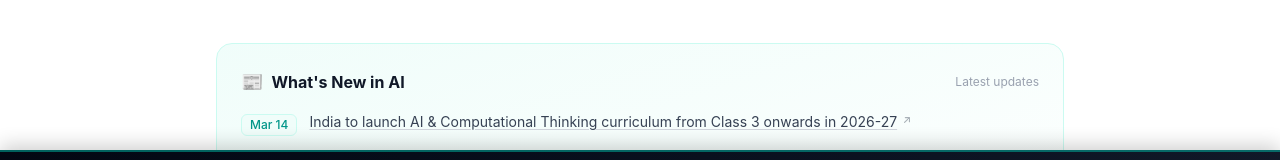
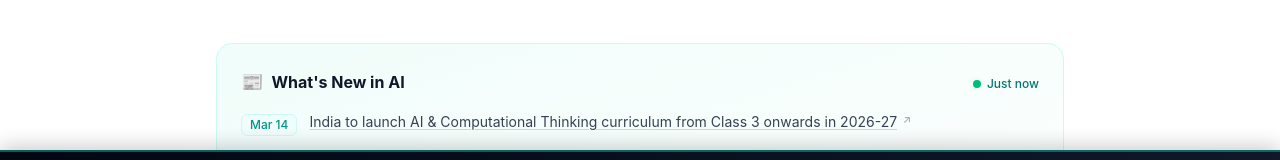
Before and after one commit to AIThinkTankSpace/AIThinkTank, a Next.js app: page /ai-for-kids in a window 1280 px wide. Shown: the part 600-760 px from the top of the page. Built offline with nearby package versions, Linux system fonts and the light colour scheme.

Commit message:
Add live timestamp with pulse dot to news digest — shows relative update time

```diff
--- a/src/components/HubPage.tsx
+++ b/src/components/HubPage.tsx
@@ -30,8 +30,9 @@ export default function HubPage({ category }: { category: Category }) {
   const interactives = getInteractivesByCategory(category);
   const labels = sectionLabels[category];
 
-  // Use build-time date so it auto-updates on every deploy
+  // Capture build timestamp — used for "Updated X min ago" and formatted date
   const buildDate = new Date();
+  const buildTime = buildDate.toISOString();
   const formattedDate = buildDate.toLocaleDateString("en-US", {
     year: "numeric",
     month: "long",
@@ -66,7 +67,7 @@ export default function HubPage({ category }: { category: Category }) {
       </section>
 
       {/* AI News Digest */}
-      <NewsDigest category={category} />
+      <NewsDigest category={category} buildTime={buildTime} />
 
       {/* Interactive Content Section */}
       {interactives.length > 0 && (
--- /dev/null
+++ b/src/components/LiveTimestamp.tsx
@@ -0,0 +1,46 @@
+"use client";
+
+import { useState, useEffect } from "react";
+
+function getRelativeTime(buildTime: string): string {
+  const now = Date.now();
+  const built = new Date(buildTime).getTime();
+  const diffMs = now - built;
+
+  const minutes = Math.floor(diffMs / 60000);
+  const hours = Math.floor(diffMs / 3600000);
+
+  if (minutes < 1) return "Just now";
+  if (minutes < 60) return `Updated ${minutes} min ago`;
+  if (hours < 24) return `Updated ${hours}h ago`;
+  return `Updated today`;
+}
+
+export default function LiveTimestamp({ buildTime }: { buildTime: string }) {
+  const [timeText, setTimeText] = useState("");
+
+  useEffect(() => {
+    // Set immediately on mount
+    setTimeText(getRelativeTime(buildTime));
+
+    // Refresh every 60 seconds
+    const interval = setInterval(() => {
+      setTimeText(getRelativeTime(buildTime));
+    }, 60000);
+
+    return () => clearInterval(interval);
+  }, [buildTime]);
+
+  if (!timeText) return null;
+
+  return (
+    <span className="inline-flex items-center gap-1.5 text-xs text-teal-700 font-medium">
+      {/* Pulsing live dot */}
+      <span className="relative flex h-2 w-2">
+        <span className="animate-ping absolute inline-flex h-full w-full rounded-full bg-emerald-400 opacity-75" />
+        <span className="relative inline-flex rounded-full h-2 w-2 bg-emerald-500" />
+      </span>
+      {timeText}
+    </span>
+  );
+}
--- a/src/components/NewsDigest.tsx
+++ b/src/components/NewsDigest.tsx
@@ -1,5 +1,6 @@
 import type { Category } from "@/lib/articles";
 import { getNewsForCategory } from "@/lib/news-digest";
+import LiveTimestamp from "./LiveTimestamp";
 
 function ExternalLinkIcon() {
   return (
@@ -18,7 +19,12 @@ function ExternalLinkIcon() {
   );
 }
 
-export default function NewsDigest({ category }: { category: Category }) {
+interface NewsDigestProps {
+  category: Category;
+  buildTime: string;
+}
+
+export default function NewsDigest({ category, buildTime }: NewsDigestProps) {
   const news = getNewsForCategory(category, 5);
 
   if (news.length === 0) return null;
@@ -32,8 +38,8 @@ export default function NewsDigest({ category }: { category: Category }) {
             <h2 className="text-base font-bold text-gray-900">
               What&apos;s New in AI
             </h2>
-            <span className="text-xs text-gray-400 ml-auto">
-              Latest updates
+            <span className="ml-auto">
+              <LiveTimestamp buildTime={buildTime} />
             </span>
           </div>
 
```
